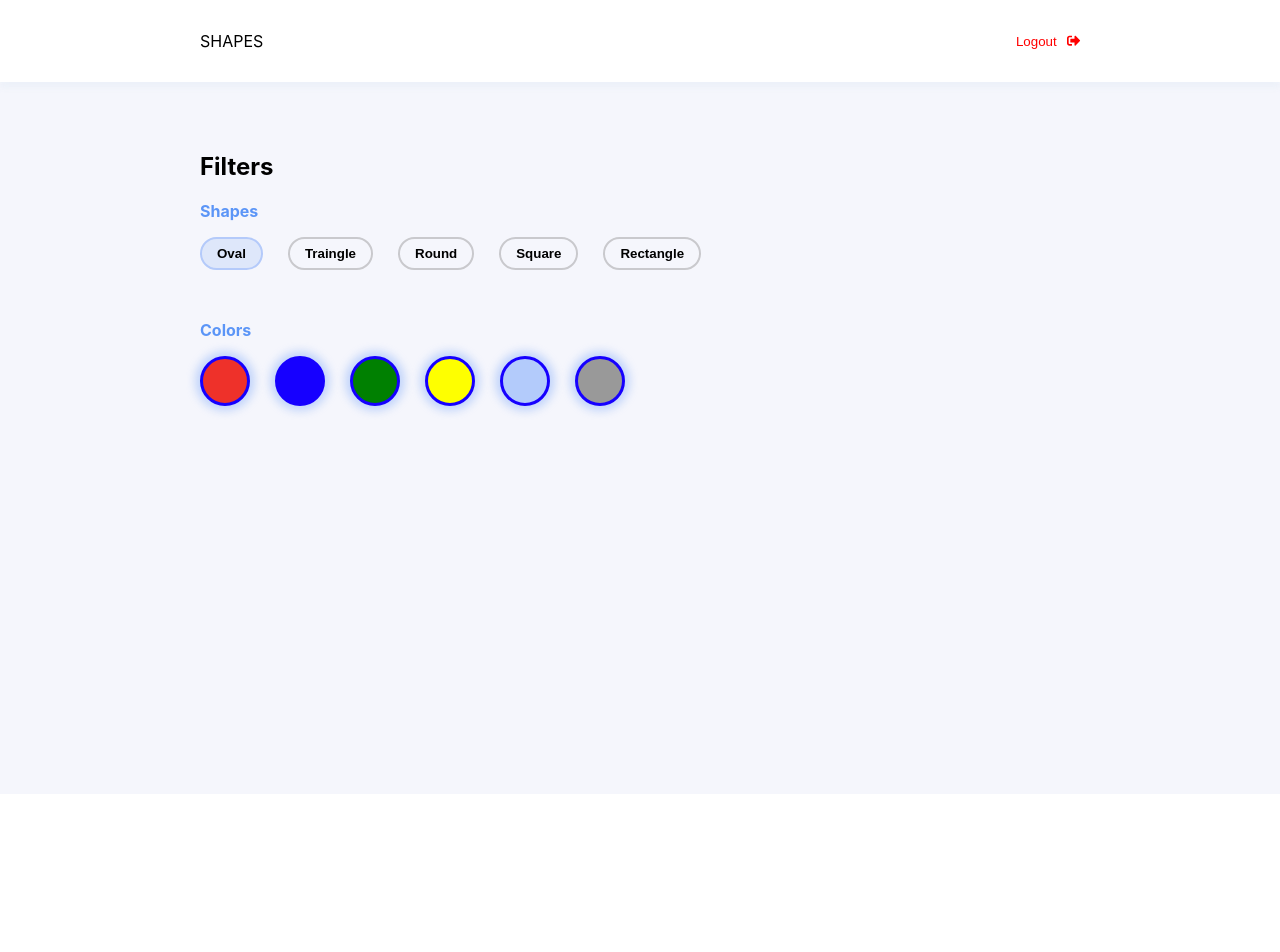
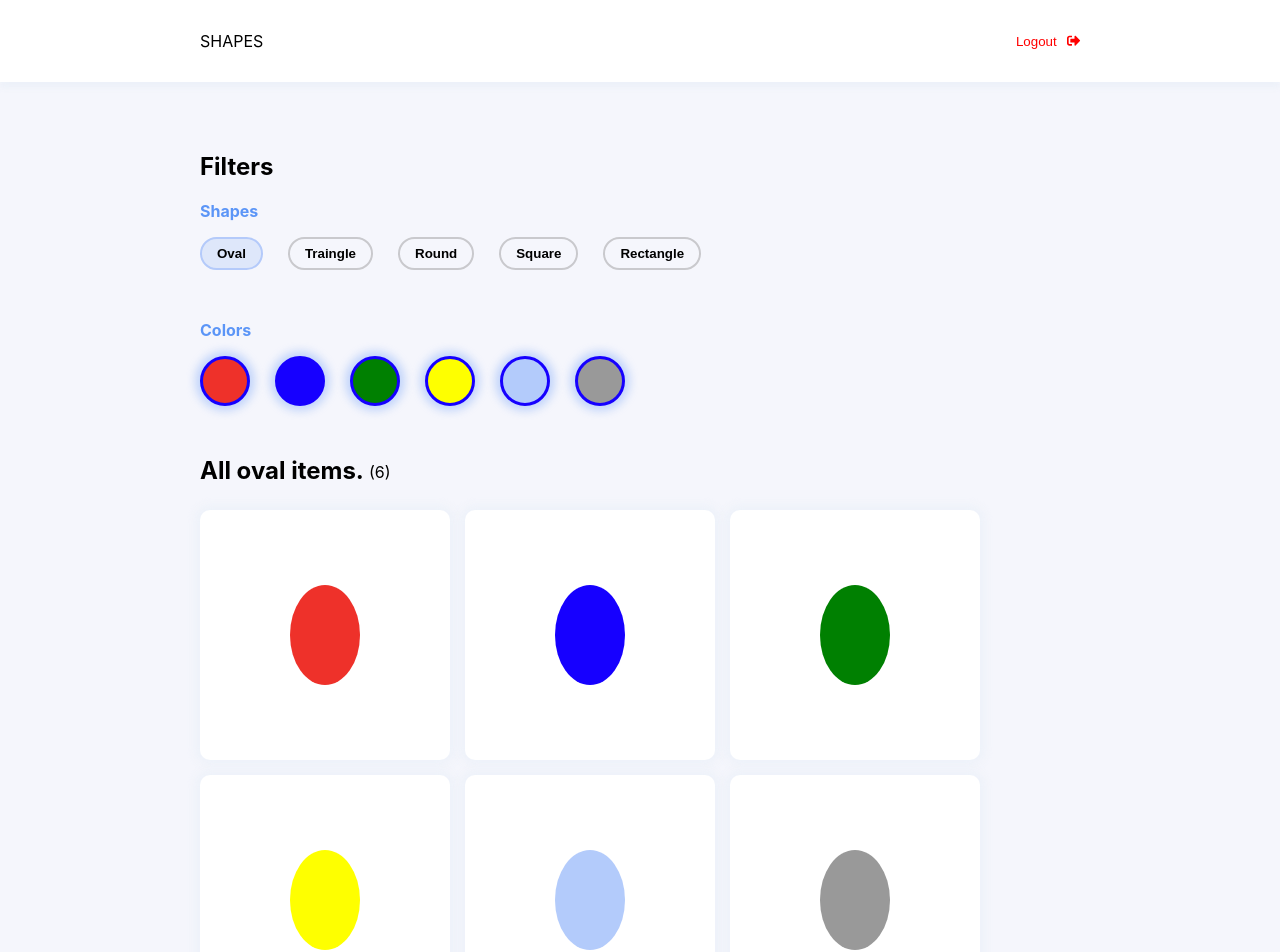
Before and after one commit to wizzywit/grid, a React (Create React App) app: page / in a window 1280 px wide. Shown: the top 952 px of the page. Before the commit the page ends 800 px from the top, so only its background shows below. Built offline with nearby package versions, Linux system fonts and the light colour scheme.

Commit message:
Feat: filter items , item components implementation

```diff
--- a/src/Body/Body.style.tsx
+++ b/src/Body/Body.style.tsx
@@ -14,6 +14,21 @@ export const Styles = {
       color: ${({ theme }) => theme.colors.title};
       font-weight: bold;
     }
+
+    .result {
+      display: flex;
+      align-items: flex-end;
+      gap: 5px;
+      margin-bottom: 25px;
+      h2 {
+        margin: 0;
+      }
+
+      p {
+        margin: 0;
+        margin-bottom: 3px;
+      }
+    }
   `,
   ShapesContainer: styled.div`
     display: flex;
@@ -24,4 +39,13 @@ export const Styles = {
     gap: 25px;
     margin-bottom: 50px;
   `,
+  ResultContainer: styled.div`
+    display: flex;
+    align-items: center;
+    flex-wrap: wrap;
+    /* justify-content: space-between;
+    width: 50%; */
+    gap: 15px;
+    margin-bottom: 50px;
+  `,
 };
--- a/src/Body/Body.tsx
+++ b/src/Body/Body.tsx
@@ -3,6 +3,7 @@ import ColorButton from "../components/ColorButton/ColorButton";
 import ShapeButton from "../components/ShapeButton/ShapeButton";
 import { Styles } from "./Body.style";
 import { red, blue, green, yellow, cyan, grey } from "../colors";
+import Item from "../components/Item/Item";
 
 const colors = [
   { id: red, isActive: true },
@@ -45,6 +46,18 @@ const Body = () => {
           />
         ))}
       </Styles.ShapesContainer>
+      <div className="result">
+        <h2>All oval items.</h2>
+        <p>(6)</p>
+      </div>
+      <Styles.ResultContainer>
+        <Item shape="oval" color="red" />
+        <Item shape="oval" color="blue" />
+        <Item shape="oval" color="green" />
+        <Item shape="oval" color="yellow" />
+        <Item shape="oval" color="cyan" />
+        <Item shape="oval" color="grey" />
+      </Styles.ResultContainer>
     </Styles.Container>
   );
 };
--- /dev/null
+++ b/src/components/Item/Item.style.tsx
@@ -0,0 +1,71 @@
+import styled from "styled-components";
+import { red, blue, green, yellow, cyan, grey } from "../../colors";
+interface ItemProps {
+  color: string;
+}
+
+const getColor = (color: string): string => {
+  switch (color) {
+    case "red":
+      return red;
+    case "blue":
+      return blue;
+    case "green":
+      return green;
+    case "yellow":
+      return yellow;
+    case "cyan":
+      return cyan;
+    case "grey":
+      return grey;
+    default:
+      return "white";
+  }
+};
+
+export const Styles = {
+  Container: styled.div<ItemProps>`
+    background-color: ${({ theme }) => theme.colors.secondary};
+    height: 250px;
+    width: 250px;
+    display: flex;
+    justify-content: center;
+    align-items: center;
+    border-radius: 10px;
+    box-shadow: 0px 0px 8px 5px rgba(235, 240, 248, 0.75);
+
+    .oval {
+      width: 70px;
+      height: 100px;
+      border-radius: 50%;
+      background-color: ${({ color }) => getColor(color)};
+    }
+
+    .traingle {
+      width: 0;
+      height: 0;
+      border-left: 50px solid transparent;
+      border-right: 50px solid transparent;
+      border-bottom: 100px solid ${({ color }) => getColor(color)};
+    }
+
+    .rectangle {
+      width: 150px;
+      height: 100px;
+      background-color: ${({ color }) => getColor(color)};
+    }
+
+    .square {
+      width: 100px;
+      height: 100px;
+      background-color: ${({ color }) => getColor(color)};
+    }
+
+    .round {
+      width: 100px;
+      height: 100px;
+      background-color: ${({ color }) => getColor(color)};
+      border-radius: 50%;
+    }
+  `,
+};
--- /dev/null
+++ b/src/components/Item/Item.tsx
@@ -0,0 +1,16 @@
+import React from "react";
+import { Styles } from "./Item.style";
+
+type ItemProps = {
+  shape: string;
+  color: string;
+};
+const Item: React.FC<ItemProps> = ({ shape, color }) => {
+  return (
+    <Styles.Container color={color}>
+      <div className={`${shape}`}></div>
+    </Styles.Container>
+  );
+};
+
+export default Item;
```
Also changed, not shown: src/theme.ts (+5 -5 lines).
